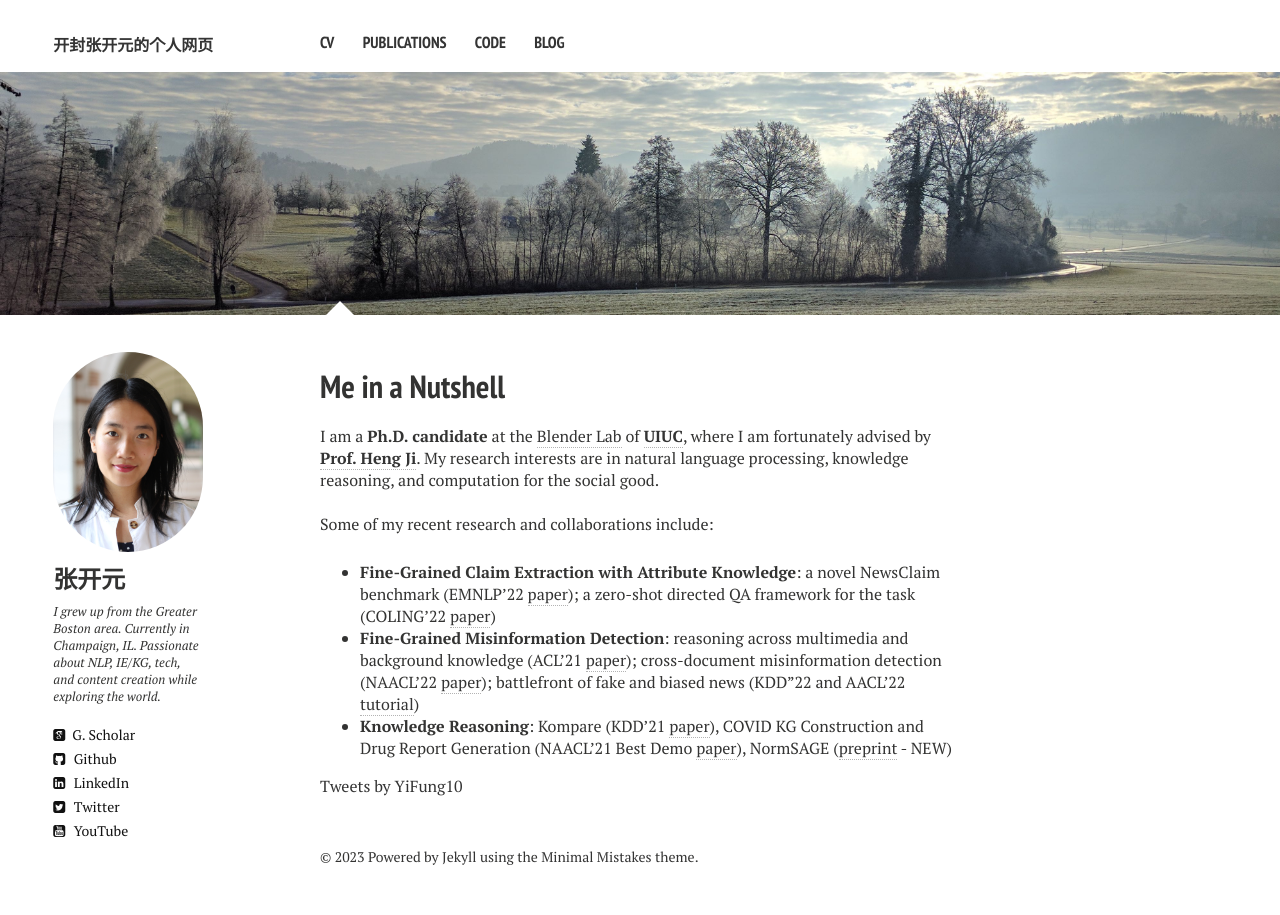
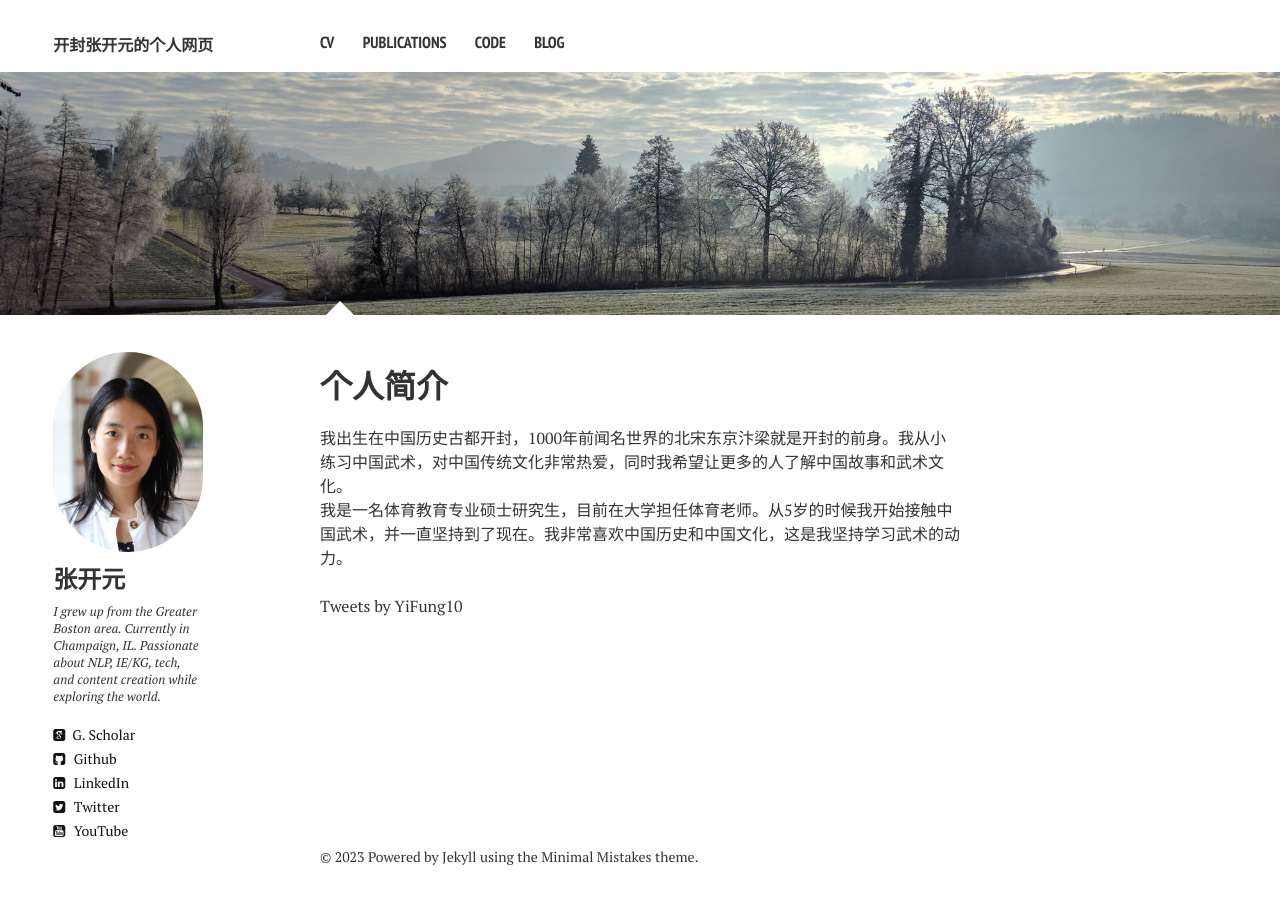
Before and after one commit to zky-kf/zky-kf.github.io, a Jekyll site: the page built from index.md, in a window 1280 px wide. Built offline with Jekyll 4.4.1, drawn with Linux system fonts in a browser that asks for light colours; nearby versions of some CDN libraries; comment, search, counter and statistics services are not loaded.

Commit message:
Update index.md

```diff
--- a/index.md
+++ b/index.md
@@ -1,15 +1,12 @@
 ---
 layout: home2
-title: Me in a Nutshell
+title: 个人简介
 description: "Yi Fung's website"
 tags: [Jekyll, theme, responsive, blog, template]
 image:
   feature: trees.jpg
 ---
 
-I am a <b>Ph.D. candidate</b> at the <a href="https://blender.cs.illinois.edu/" target="_blank">Blender Lab</a> of <a href="https://cs.illinois.edu/" target="_blank"><b>UIUC</b></a>, where I am fortunately advised by <a href="https://blender.cs.illinois.edu/hengji.html" target="_blank"><b>Prof. Heng Ji</b></a>. My research interests are in natural language processing, knowledge reasoning, and computation for the social good.
-<br/><br/>
-Some of my recent research and collaborations include:
-* <b>Fine-Grained Claim Extraction with Attribute Knowledge</b>: a novel NewsClaim benchmark (EMNLP'22 <a href="https://arxiv.org/abs/2112.08544" target="_blank">paper</a>); a zero-shot directed QA framework for the task (COLING'22 <a href="https://blender.cs.illinois.edu/paper/claimqa2022.pdf" target="_blank">paper</a>)
-* <b>Fine-Grained Misinformation Detection</b>: reasoning across multimedia and background knowledge (ACL'21 <a href="http://scholar.google.es/citations?user=eUae2K0AAAAJ" target="_blank">paper</a>); cross-document misinformation detection (NAACL'22 <a href="https://aclanthology.org/2022.naacl-main.40/" target="_blank">paper</a>); battlefront of fake and biased news (KDD"22 and AACL'22 <a href="https://dl.acm.org/doi/abs/10.1145/3534678.3542615" target="_blank">tutorial</a>)
-* <b>Knowledge Reasoning</b>: Kompare (KDD'21 <a href="https://dl.acm.org/doi/abs/10.1145/3447548.3467128" target="_blank">paper</a>), COVID KG Construction and Drug Report Generation (NAACL'21 Best Demo <a href="https://aclanthology.org/2021.naacl-demos.8/" target="_blank">paper</a>), NormSAGE (<a href="https://arxiv.org/abs/2210.08604" target="_blank">preprint</a> - NEW)
+我出生在中国历史古都开封，1000年前闻名世界的北宋东京汴梁就是开封的前身。我从小练习中国武术，对中国传统文化非常热爱，同时我希望让更多的人了解中国故事和武术文化。
+
+我是一名体育教育专业硕士研究生，目前在大学担任体育老师。从5岁的时候我开始接触中国武术，并一直坚持到了现在。我非常喜欢中国历史和中国文化，这是我坚持学习武术的动力。
```
